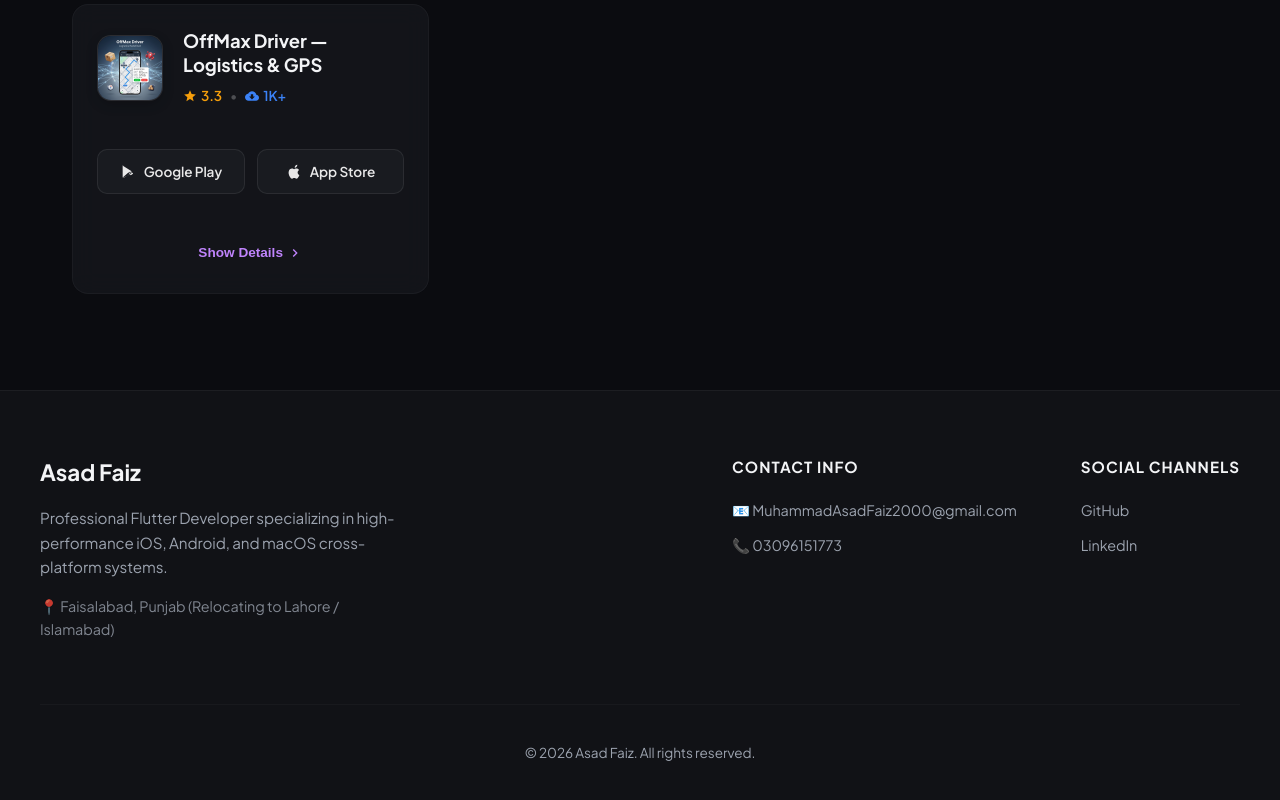
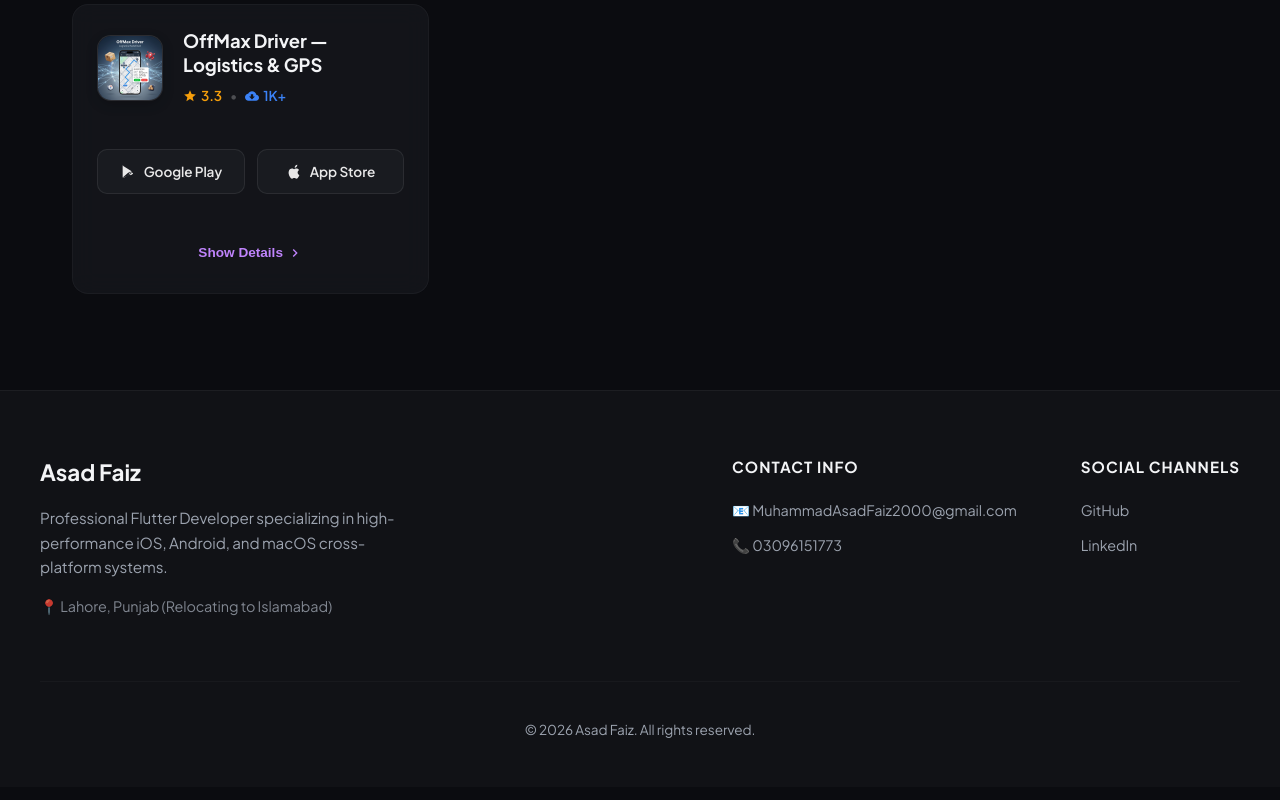
Before and after one commit to Asad-Faiz/asad-faiz-portfolio, a React (Vite) app: page / in a window 1280 px wide. Shown: the part 5189-5989 px from the top of the page. Built offline with nearby package versions, Linux system fonts and the light colour scheme.

Commit message:
issues fixed

```diff
--- a/src/components/Footer.tsx
+++ b/src/components/Footer.tsx
@@ -9,7 +9,7 @@
           <h3>Asad Faiz</h3>
           <p>Professional Flutter Developer specializing in high-performance iOS, Android, and macOS cross-platform systems.</p>
           <p style={{ marginTop: '1rem', fontSize: '0.9rem', opacity: 0.8 }}>
-            📍 Faisalabad, Punjab (Relocating to Lahore / Islamabad)
+            📍 Lahore, Punjab (Relocating to Islamabad)
           </p>
         </div>
         <div className="footer-links">
```
